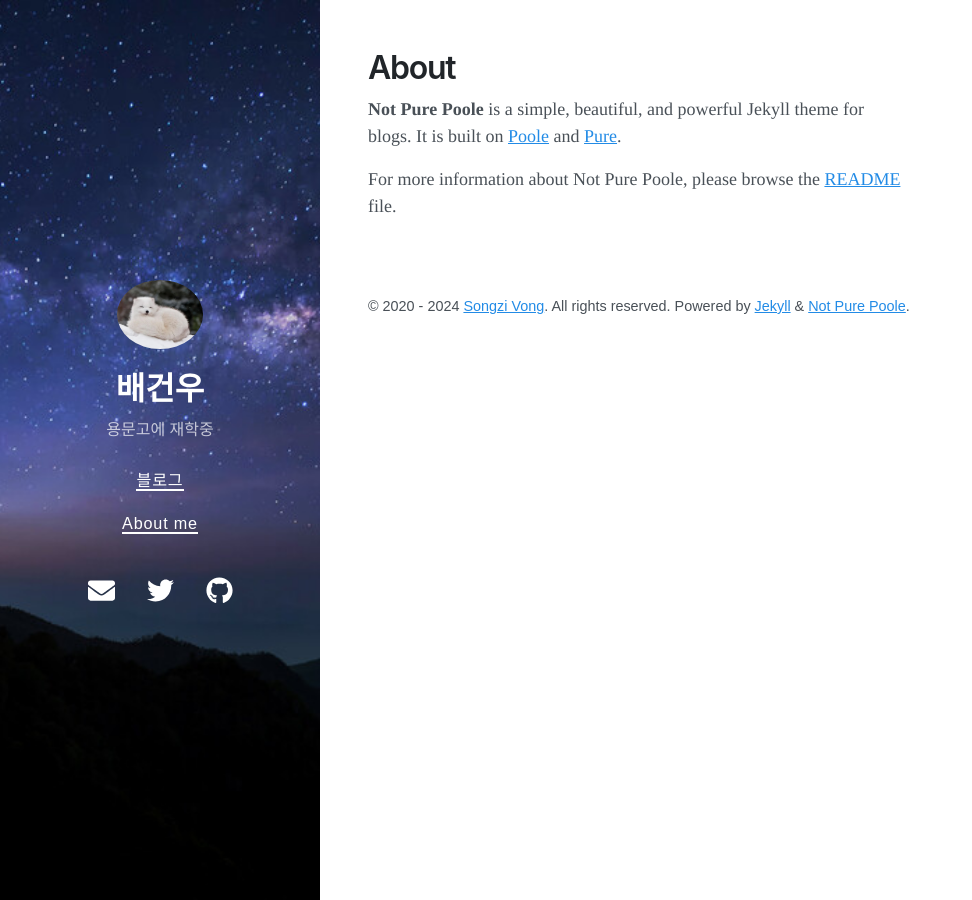
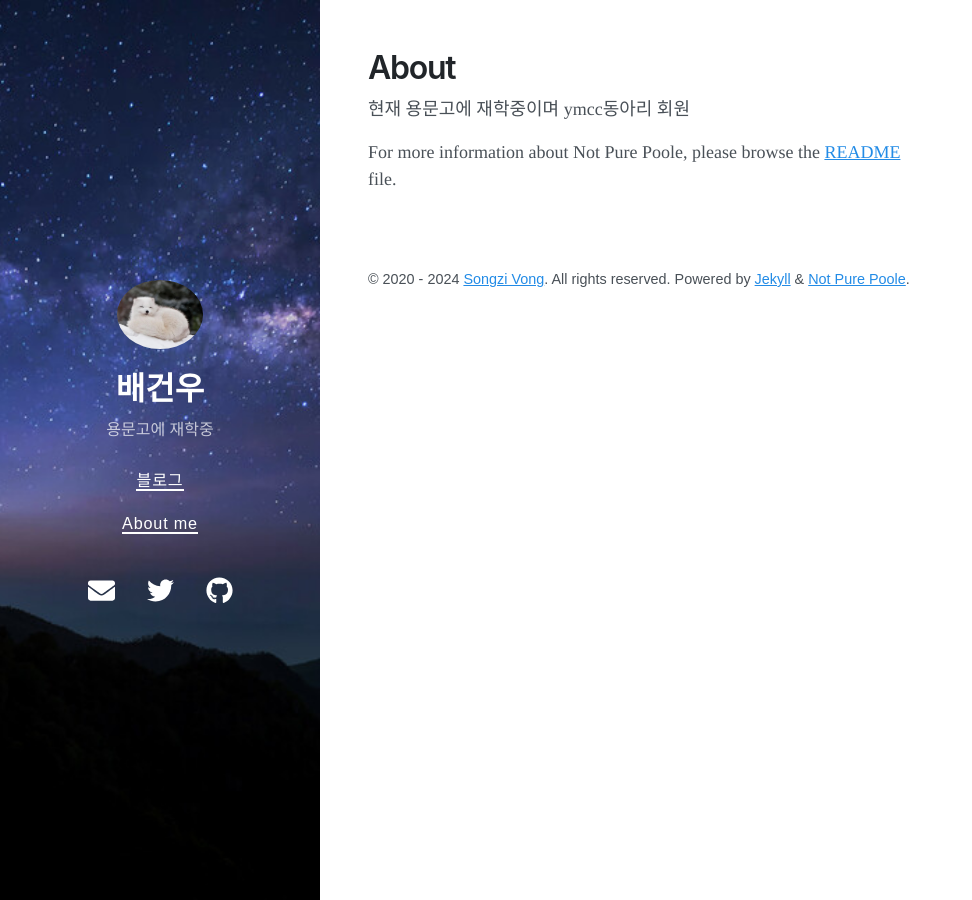
Before and after one commit to baegunw/baegunw.github.io, a Jekyll site: the page built from about.md, in a window 1280 px wide. Shown: the whole page, without its empty margins (0-972 px from the left). Built offline with Jekyll 4.4.1, drawn with Linux system fonts in a browser that asks for light colours; nearby versions of some CDN libraries.

Commit message:
update posting and photo

```diff
--- a/about.md
+++ b/about.md
@@ -2,7 +2,6 @@
 layout: page
 title: About
 ---
-
-**Not Pure Poole** is a simple, beautiful, and powerful Jekyll theme for blogs. It is built on [Poole](https://github.com/poole/poole) and [Pure](https://purecss.io/).
+현재 용문고에 재학중이며 ymcc동아리 회원
 
 For more information about Not Pure Poole, please browse the [README](https://github.com/vszhub/not-pure-poole) file.
```
